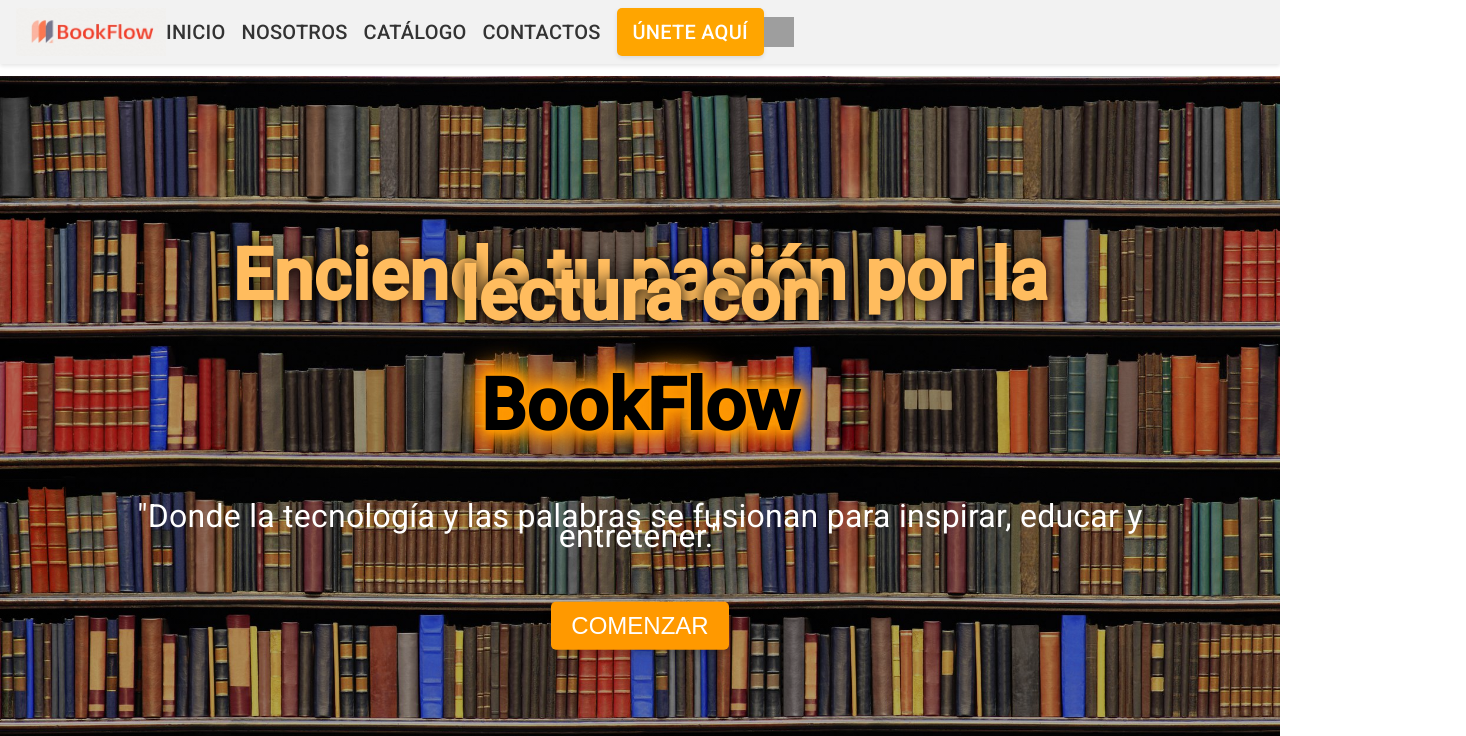
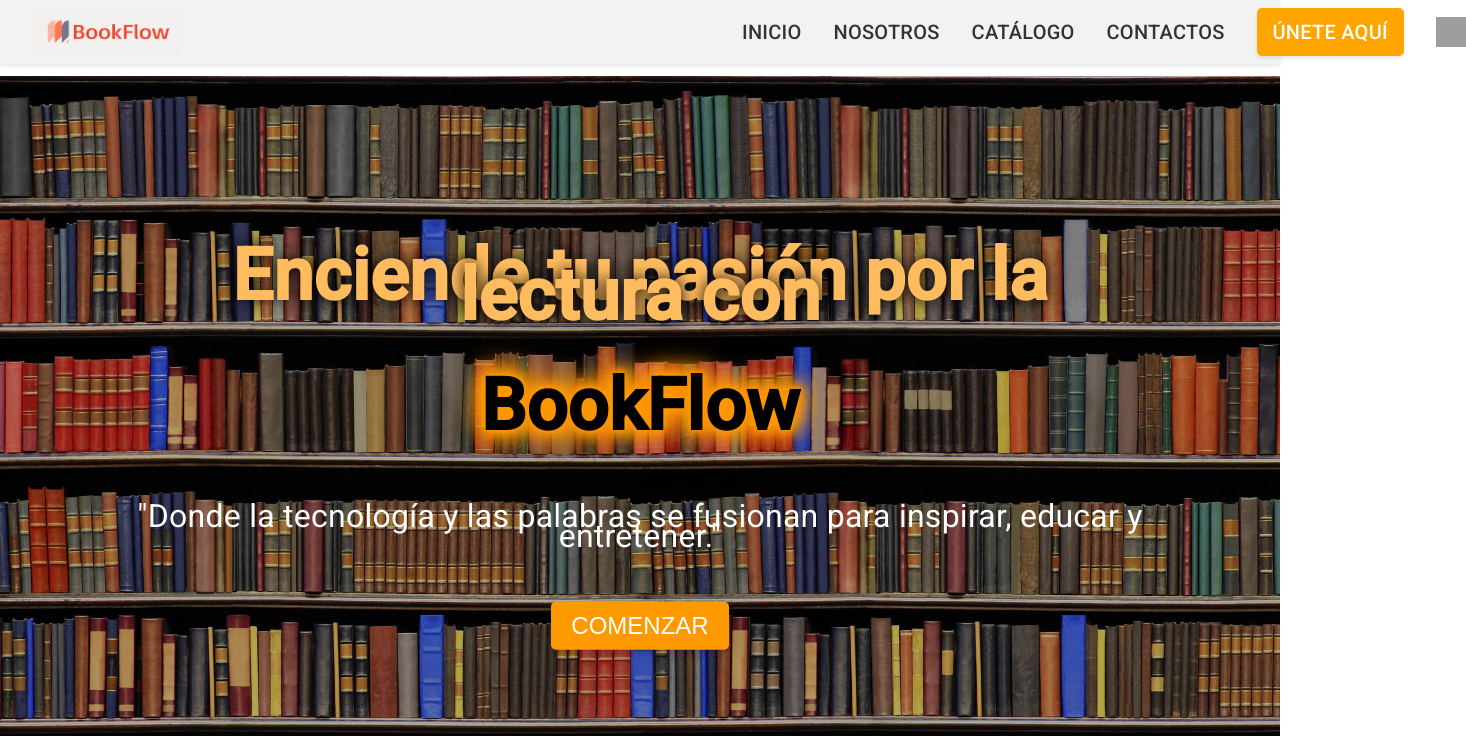
Before and after one commit to ReadWell-SW54-SI729/FRONT_END, an Angular app: page /home in a window 1280 px wide. Shown: the top 736 px of the page, 1466 px wide, since content can reach past the window. Built offline with nearby package versions, Linux system fonts and the light colour scheme; data requests are answered from the project's data file; grey boxes are pictures that could not be loaded.

Commit message:
Change: Fix css header

```diff
--- a/src/app/app.config.ts
+++ b/src/app/app.config.ts
@@ -7,5 +7,5 @@ import {provideHttpClient, withFetch} from "@angular/common/http";
 
 export const appConfig: ApplicationConfig = {
   providers: [provideRouter(routes), provideAnimationsAsync(),
-  provideHttpClient(withFetch()), provideAnimationsAsync(), provideAnimationsAsync()]
+  provideHttpClient(withFetch()), provideAnimationsAsync(), provideAnimationsAsync(), provideAnimationsAsync()]
 };
--- a/src/app/bookflow/components/book-card/book-card.component.css
+++ b/src/app/bookflow/components/book-card/book-card.component.css
@@ -5,6 +5,7 @@
   display: flex;
   flex-wrap: wrap;
   justify-content: center;
+
 }
 
 /* Estilos para la tarjeta */
--- a/src/app/public/components/header/header.component.css
+++ b/src/app/public/components/header/header.component.css
@@ -3,11 +3,10 @@ mat-toolbar {
   display: flex;
   justify-content: space-between;
   align-items: center;
-  padding: 1rem;
+  padding: 2rem;
   background-color: #f2f2f2;
   box-shadow: 0 2px 4px rgba(0, 0, 0, 0.1);
 }
-
 a {
   text-decoration: none;
   color: #333;
@@ -26,6 +25,7 @@ button:hover {
   background-color: #928f8f;
 }
 
+
 .logo {
   display: flex;
   align-items: center;
@@ -39,20 +39,19 @@ button:hover {
 nav {
   display: flex;
   align-items: center;
-  margin-left: auto;
+  margin-left: 35rem;
+
 }
 
+
 nav a {
-  margin-right: 1rem; /* Cambiado para reducir el espacio entre enlaces */
-}
-
-nav a:last-child {
-  margin-right: 0; /* Eliminar margen derecho del último enlace */
+  margin-right: 2rem;
 }
 
 nav a:hover {
   color: #FFA726; /* Cambiar el color del texto al señalar con el cursor */
 }
+
 
 .buttom {
   display: flex;
@@ -64,18 +63,15 @@ nav a:hover {
 }
 
 @media screen and (max-width: 768px) {
-  nav {
-    display: none; /* Ocultar todos los enlaces del menú en dispositivos pequeños */
+  nav a {
+    display: none; /* Ocultar todos los enlaces del menú */
   }
 
   .buttom {
-    margin-left: auto; /* Mover el botón a la derecha en dispositivos pequeños */
-  }
-
-  .logo {
-    margin-left: 1rem; /* Añadir margen izquierdo al logo en dispositivos pequeños */
+    display: flex; /* Mostrar el contenedor de ÚNETE AQUÍ */
   }
 }
+
 
 /* Estilos del botón ÚNETE AQUÍ */
 .button-link {
--- a/src/styles.css
+++ b/src/styles.css
@@ -5,3 +5,6 @@ body { margin: 0; font-family: Roboto, "Helvetica Neue", sans-serif; }
 
 html, body { height: 100%; }
 body { margin: 0; font-family: Roboto, "Helvetica Neue", sans-serif; }
+
+html, body { height: 100%; }
+body { margin: 0; font-family: Roboto, "Helvetica Neue", sans-serif; }
```
